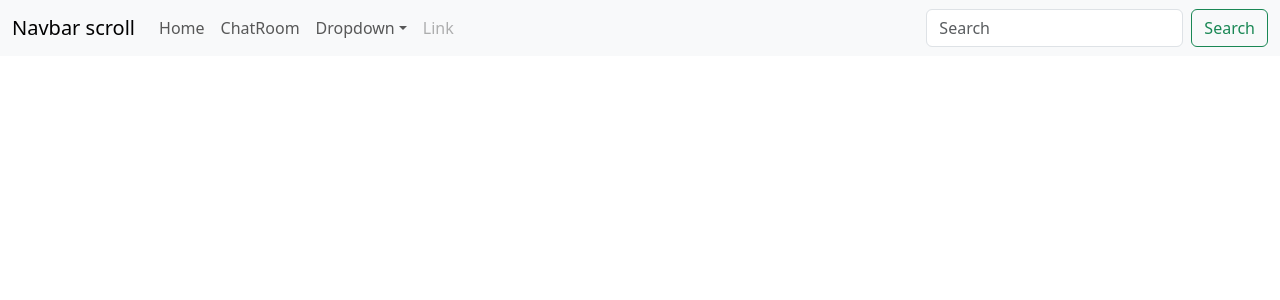
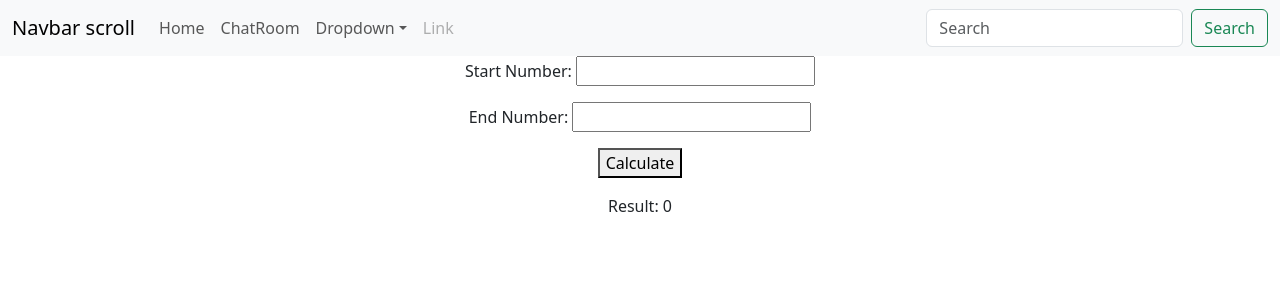
Before and after one commit to Gilgamesh3379/message_front_end, a React (Create React App) app: page /sumupnum in a window 1280 px wide. Shown: the top 300 px of the page. Built offline with nearby package versions, Linux system fonts and the light colour scheme.

Commit message:
test sumUp

```diff
--- a/src/App.js
+++ b/src/App.js
@@ -4,6 +4,7 @@ import TopBar from "./components/TopBar";
 import Home from "./components/Home";
 import {Route, Routes} from "react-router";
 import ChatRoom from "./components/ChatRoom";
+import NumberSumUp from "./components/NumberSumUp";
 
 function App() {
   return (
@@ -12,6 +13,7 @@ function App() {
      <Routes>
          <Route path="/" element={<Home/>}/>
          <Route path="/chatroom" element={<ChatRoom/>}/>
+          <Route path="/sumupnum" element={<NumberSumUp/>}/>
      </Routes>
     </div>
   );
--- /dev/null
+++ b/src/components/NumberSumUp.js
@@ -0,0 +1,55 @@
+import React, {useState} from 'react';
+import axios from "axios";
+import {BaseUrl} from "../consistents";
+
+function NumberSumUp(props) {
+    const [startNum, setStartNum] = useState(0)
+    const [endNum, setEndNum] = useState(0)
+    const [result, setResult] = useState(0)
+
+    function start_num_handler(e) {
+        setStartNum(e.target.value)
+    }
+
+    function end_num_handler(e) {
+        setEndNum(e.target.value)
+    }
+
+    function cal() {
+        let data = JSON.stringify({
+            "start_num": startNum,
+            "end_num": endNum
+        });
+
+        let config = {
+            method: 'post',
+            maxBodyLength: Infinity,
+            url: BaseUrl+'chat/sum_numbers/',
+            headers: {
+                'Content-Type': 'application/json'
+            },
+            data: data
+        };
+
+        axios.request(config)
+            .then((response) => {
+                console.log(JSON.stringify(response.data));
+            })
+            .catch((error) => {
+                console.log(error);
+            });
+    }
+
+    return (
+        <div>
+            <p>Start Number: <input type={"number"} id={"startnum"} onChange={start_num_handler}/></p>
+            <p>End Number: <input type={"number"} id={"endnum"} onChange={end_num_handler}/></p>
+            <p>
+                <button id={"calbtn"} onClick={cal}>Calculate</button>
+            </p>
+            <p>Result: {result}</p>
+        </div>
+    );
+}
+
+export default NumberSumUp;
```
